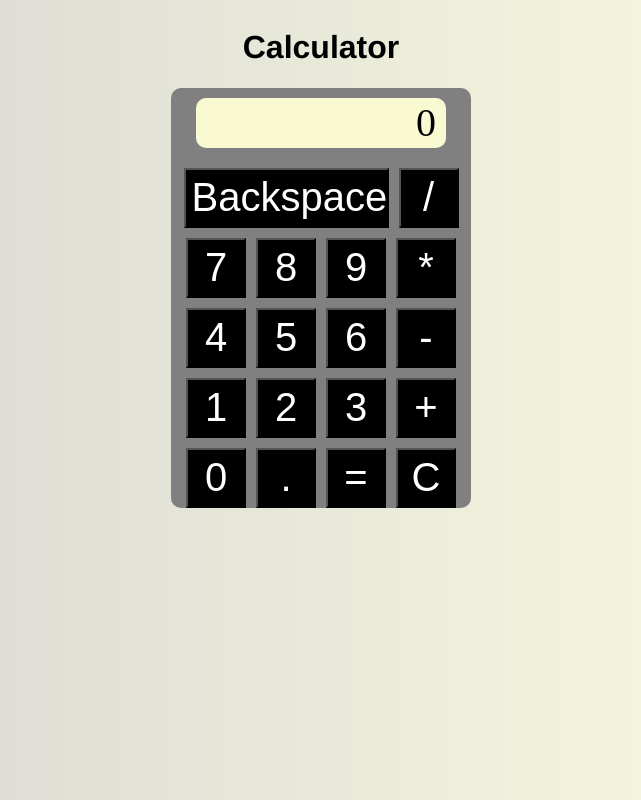
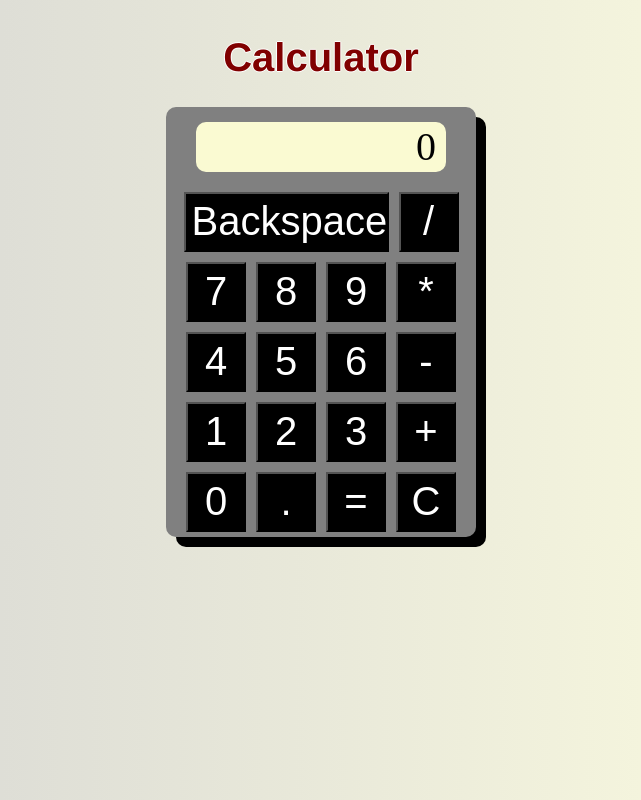
Before and after one commit to WilliamNorboe/Calculator, a plain HTML site: page index.html in a window 1280 px wide. Shown: the whole page, without its empty margins (319-960 px from the left). Drawn offline with Linux system fonts and the light colour scheme.

Commit message:
changed font and added shadow

```diff
--- a/styles.css
+++ b/styles.css
@@ -5,7 +5,10 @@ body{
 }
 .header{
     text-align: center;
+    font-size: 40px;
+    color: maroon;
     font-family: 'Franklin Gothic Medium', 'Arial Narrow', Arial, sans-serif;
+    text-shadow: -1px 0 white, 0 1px white, 1px 0 white, 0 -1px white;
 }
 .row{
     display: flex;
@@ -22,6 +25,8 @@ body{
     /* height: 300px; */
     align-self: center;
     border-radius: 10px;
+    box-shadow: black 10px 10px;
+    padding: 5px
 }
 
 #bS{
```
